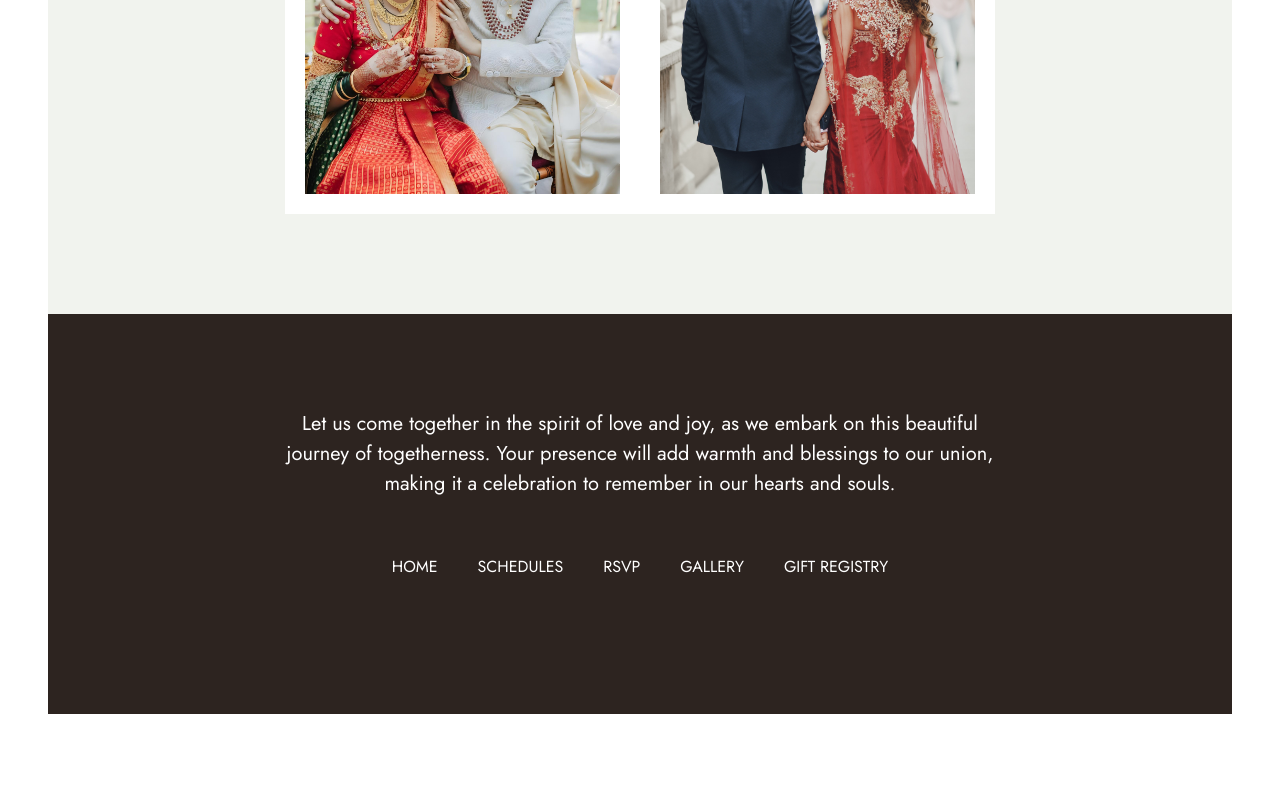
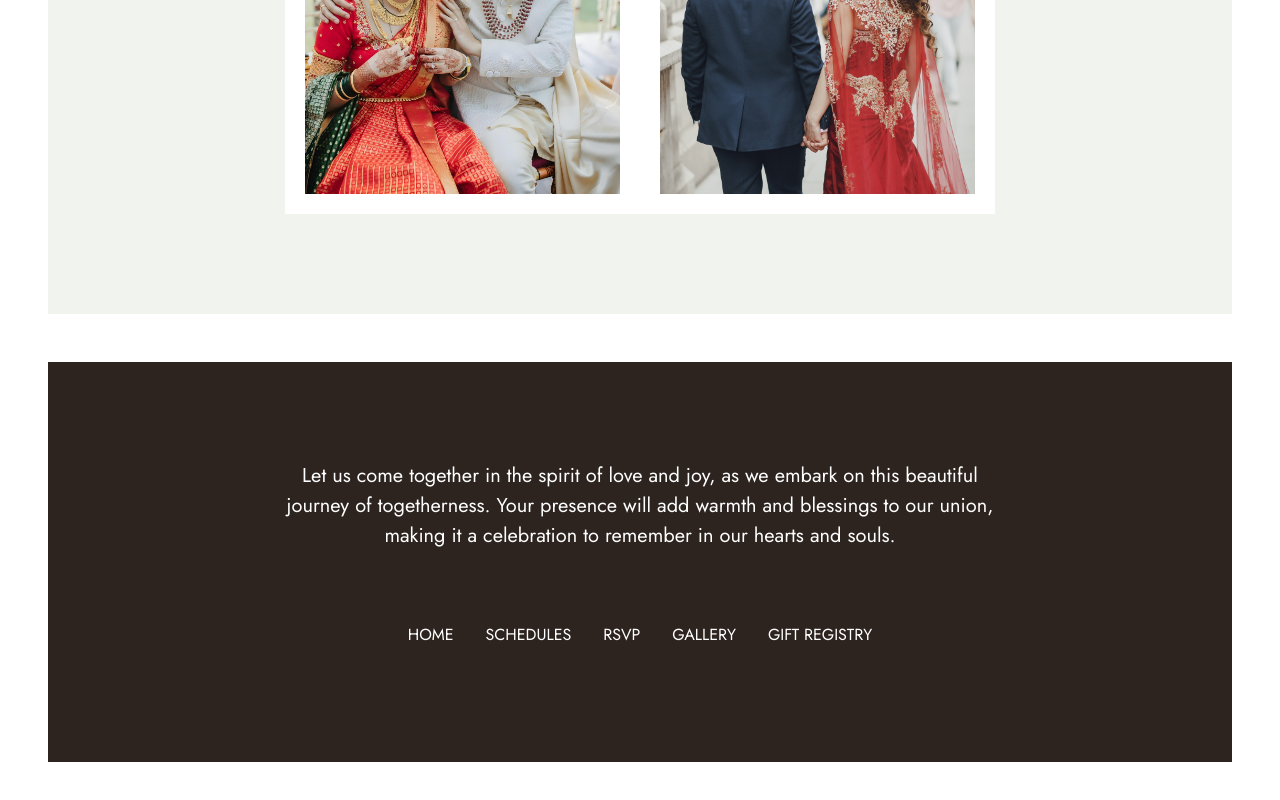
Before and after one commit to pavansvgithub/weddingpage, a React (Create React App) app: page /book in a window 1280 px wide. Shown: the part 440-1240 px from the top of the page. Before the commit the page ends 1202 px from the top, so only its background shows below. Built offline with nearby package versions, Linux system fonts and the light colour scheme; a web font is replaced by a local one.

Commit message:
Update index.js

```diff
--- a/src/Components/Footer/index.js
+++ b/src/Components/Footer/index.js
@@ -1,18 +1,34 @@
-import "./index.css"
+import { NavLink } from "react-router-dom";
+import "./index.css";
 
-const Footer=()=>{
-    return(
-        <div className="w-100 footer-div">
-            <p className="text-center footer-p1 jost-font">Let us come together in the spirit of love and joy, as we embark on this beautiful journey of togetherness. Your presence will add warmth and blessings to our union, making it a celebration to remember in our hearts and souls.</p>
-            <div className="d-flex flexx-row jost-font">
-                <p className="jost-font footer-p2">HOME</p>
-                <p className="jost-font footer-p2">SCHEDULES</p>
-                <p className="jost-font footer-p2">RSVP</p>
-                <p className="jost-font footer-p2">GALLERY</p>
-                <p className="jost-font footer-p2">GIFT REGISTRY</p>
-            </div>
-        </div>
-    )
-}
+const navItems = [
+  { label: "HOME", path: "/" },
+  { label: "SCHEDULES", path: "/schedule" },
+  { label: "RSVP", path: "/rsvp" },
+  { label: "GALLERY", path: "/gallery" },
+  { label: "GIFT REGISTRY", path: "/gift-registry" },
+];
 
-export default Footer
+const Footer = () => {
+  return (
+    <footer className="w-100 footer-div mt-5 pt-4">
+      <p className="text-center footer-p1 jost-font">
+        Let us come together in the spirit of love and joy, as we embark on this beautiful journey of togetherness. Your presence will add warmth and blessings to our union, making it a celebration to remember in our hearts and souls.
+      </p>
+
+      <div className="d-flex flex-wrap justify-content-center jost-font mt-3">
+        {navItems.map((item, index) => (
+          <NavLink
+            key={index}
+            to={item.path}
+            className="footer-p2 mx-3 text-decoration-none"
+          >
+            {item.label}
+          </NavLink>
+        ))}
+      </div>
+    </footer>
+  );
+};
+
+export default Footer;
```
